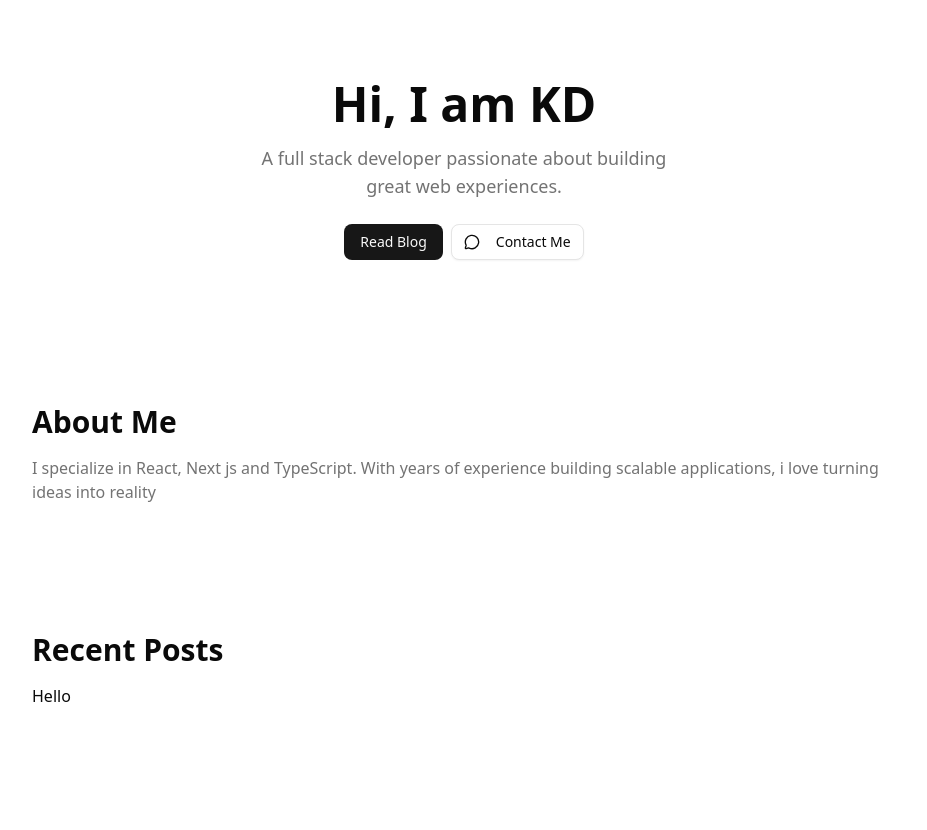
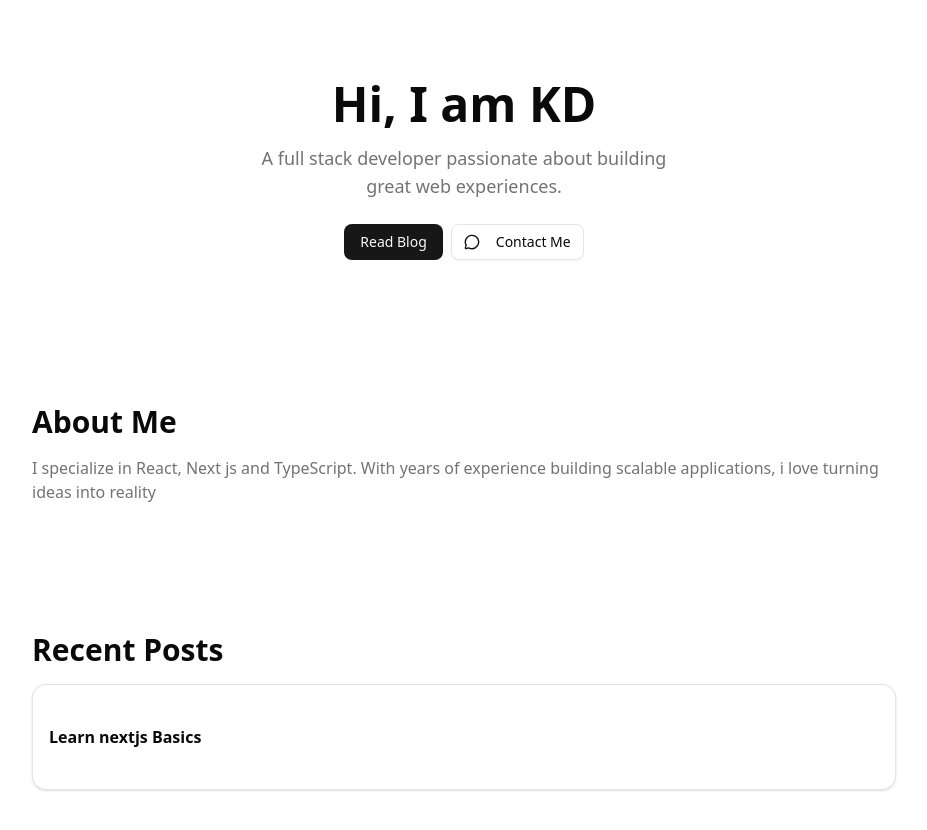
Before and after one commit to KrisD23/FullStack-betterauth-test, a Next.js app: page / in a window 1280 px wide. Shown: the top 830 px of the page, without its empty margins (176-1103 px from the left). Before the commit the page ends 800 px from the top, so only its background shows below. Built offline with nearby package versions, Linux system fonts and the light colour scheme.

Commit message:
add shacn card component to render posts

```diff
--- a/app/page.tsx
+++ b/app/page.tsx
@@ -1,10 +1,13 @@
 import { Button } from "@/components/ui/button";
+import { Card, CardContent } from "@/components/ui/card";
+
 import { MessageCircle } from "lucide-react";
 import Link from "next/link";
 
 const Home = () => {
   const POSTS = [
     {
+      id: 1,
       slug: "learn-nextjs-basics",
       title: "Learn nextjs Basics",
       content: `#Learn Next.js basics
@@ -60,7 +63,17 @@
         <h1 className="text-3xl font-bold mb-4">Recent Posts</h1>
 
         {POSTS.length > 0 ? (
-          <div>Hello</div>
+          <div>
+            {POSTS.map((post) => (
+              <Card key={post.id} className="hover:bg-accent transition-colors">
+                <Link href={`/blog/${post.slug}`}>
+                  <CardContent className="p-4">
+                    <h3 className="font-semibold">{post.title}</h3>
+                  </CardContent>
+                </Link>
+              </Card>
+            ))}
+          </div>
         ) : (
           <p className="text-muted-foreground">No posts yet.</p>
         )}
--- /dev/null
+++ b/components/ui/card.tsx
@@ -0,0 +1,92 @@
+import * as React from "react"
+
+import { cn } from "@/lib/utils"
+
+function Card({ className, ...props }: React.ComponentProps<"div">) {
+  return (
+    <div
+      data-slot="card"
+      className={cn(
+        "bg-card text-card-foreground flex flex-col gap-6 rounded-xl border py-6 shadow-sm",
+        className
+      )}
+      {...props}
+    />
+  )
+}
+
+function CardHeader({ className, ...props }: React.ComponentProps<"div">) {
+  return (
+    <div
+      data-slot="card-header"
+      className={cn(
+        "@container/card-header grid auto-rows-min grid-rows-[auto_auto] items-start gap-2 px-6 has-data-[slot=card-action]:grid-cols-[1fr_auto] [.border-b]:pb-6",
+        className
+      )}
+      {...props}
+    />
+  )
+}
+
+function CardTitle({ className, ...props }: React.ComponentProps<"div">) {
+  return (
+    <div
+      data-slot="card-title"
+      className={cn("leading-none font-semibold", className)}
+      {...props}
+    />
+  )
+}
+
+function CardDescription({ className, ...props }: React.ComponentProps<"div">) {
+  return (
+    <div
+      data-slot="card-description"
+      className={cn("text-muted-foreground text-sm", className)}
+      {...props}
+    />
+  )
+}
+
+function CardAction({ className, ...props }: React.ComponentProps<"div">) {
+  return (
+    <div
+      data-slot="card-action"
+      className={cn(
+        "col-start-2 row-span-2 row-start-1 self-start justify-self-end",
+        className
+      )}
+      {...props}
+    />
+  )
+}
+
+function CardContent({ className, ...props }: React.ComponentProps<"div">) {
+  return (
+    <div
+      data-slot="card-content"
+      className={cn("px-6", className)}
+      {...props}
+    />
+  )
+}
+
+function CardFooter({ className, ...props }: React.ComponentProps<"div">) {
+  return (
+    <div
+      data-slot="card-footer"
+      className={cn("flex items-center px-6 [.border-t]:pt-6", className)}
+      {...props}
+    />
+  )
+}
+
+export {
+  Card,
+  CardHeader,
+  CardFooter,
+  CardTitle,
+  CardAction,
+  CardDescription,
+  CardContent,
+}
```
